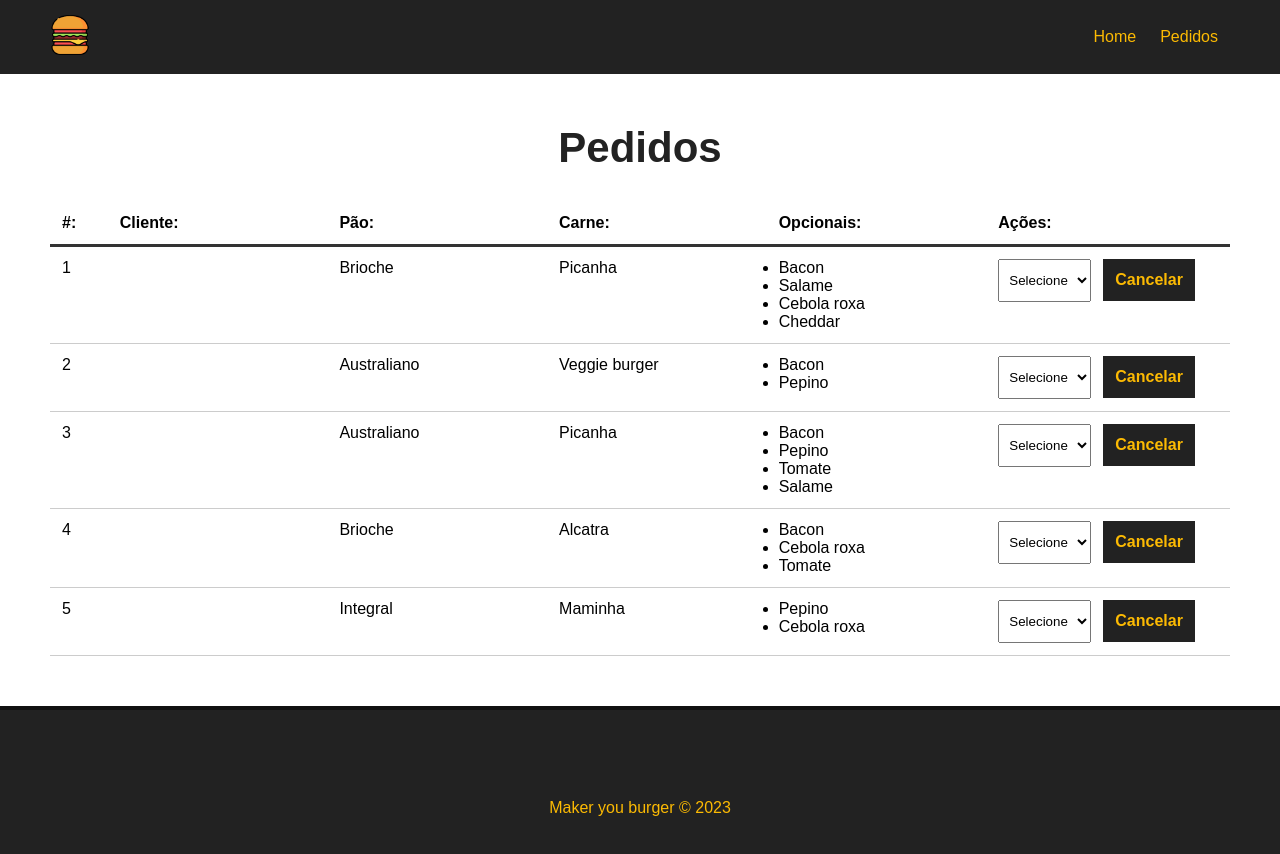
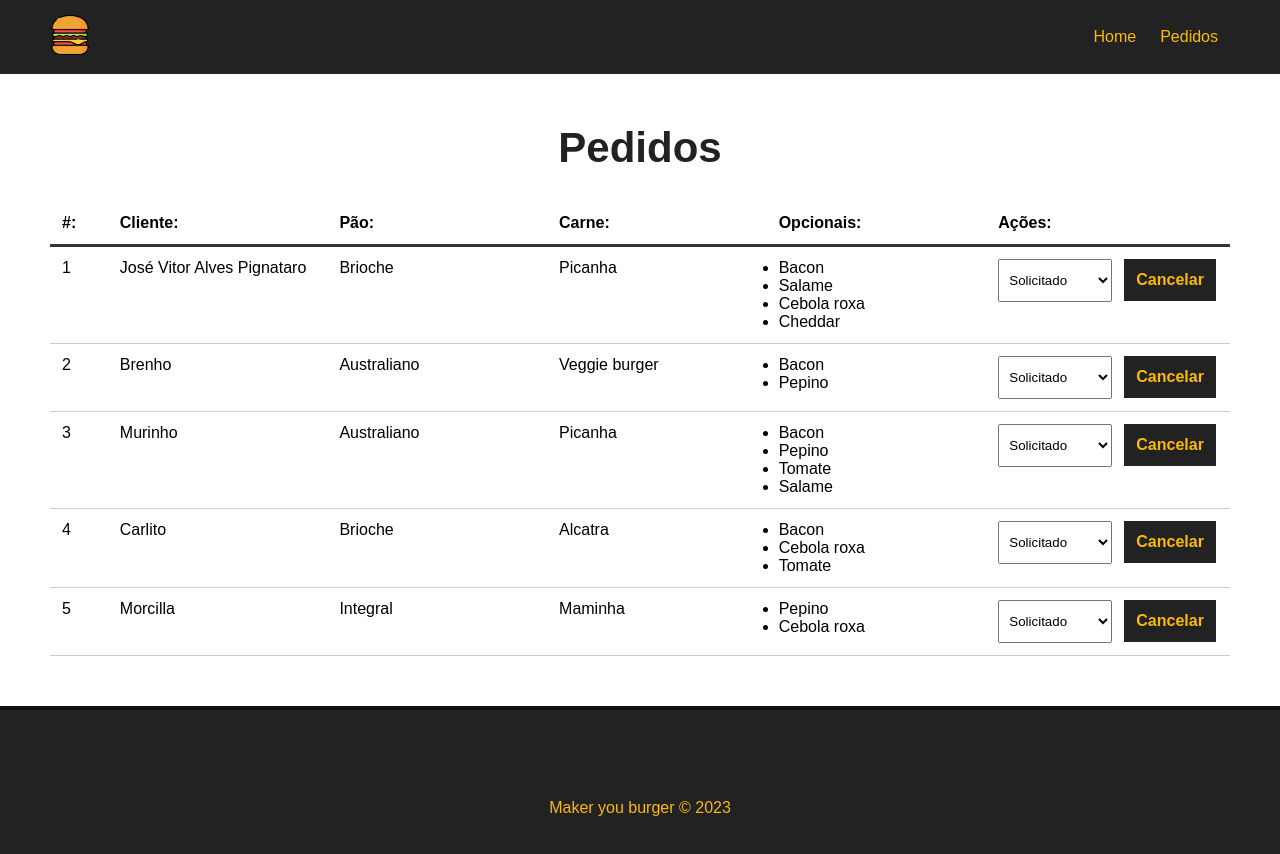
Before and after one commit to Vitorpignataro/Projeto_Make_Your_Burger_Vue, a Vue app in the folder make_your_burger/: page /pedidos in a window 1280 px wide. Shown: the top 854 px of the page. Built offline with nearby package versions, Linux system fonts and the light colour scheme; data requests are answered from the project's data file.

Commit message:
Recebendo os status dos pedidos #30

```diff
--- a/make_your_burger/src/components/Dashboard.vue
+++ b/make_your_burger/src/components/Dashboard.vue
@@ -12,7 +12,7 @@
             <div id="burger-table-rows">
                 <div class="burger-table-row" v-for="burger in burgers" :key="burger.id">
                     <div class="order-number">{{burger.id}}</div>
-                    <div>{{burger.name}}</div>
+                    <div>{{burger.nome}}</div>
                     <div>{{burger.pao}}</div>
                     <div>{{burger.carne}}</div>
                     <div>
@@ -24,7 +24,10 @@
                     </div>
                     <div>
                         <select name="status" class="status">
-                            <option value="">Selecione</option>
+                            <!-- Fazemos a comparação para ver se o status é o mesmo para exibir o que já está vindo então do cadastro -->
+                            <option v-for="statusbd in status" :key="statusbd.id" value="statusbd.tipo" :selected="burger.status == statusbd.tipo">
+                                {{statusbd.tipo}}
+                            </option>
                         </select>
                         <button class="delete-btn">Cancelar</button>
                     </div>
@@ -48,10 +51,18 @@ export default {
         this.getPedidos()
     },
     methods:{
+        //Função que puxa todos os pedidos e chama uma outra função para resgatar o status
         async getPedidos(){
             const req = await fetch("http://localhost:3000/burgers");
             const data = await req.json();
             this.burgers = data
+
+            this.getStatus()
+        },
+        async getStatus(){
+            const reqStatus = await fetch("http://localhost:3000/status")
+            const dataStatus = await reqStatus.json()
+            this.status = dataStatus;
 
         }
     }
```
